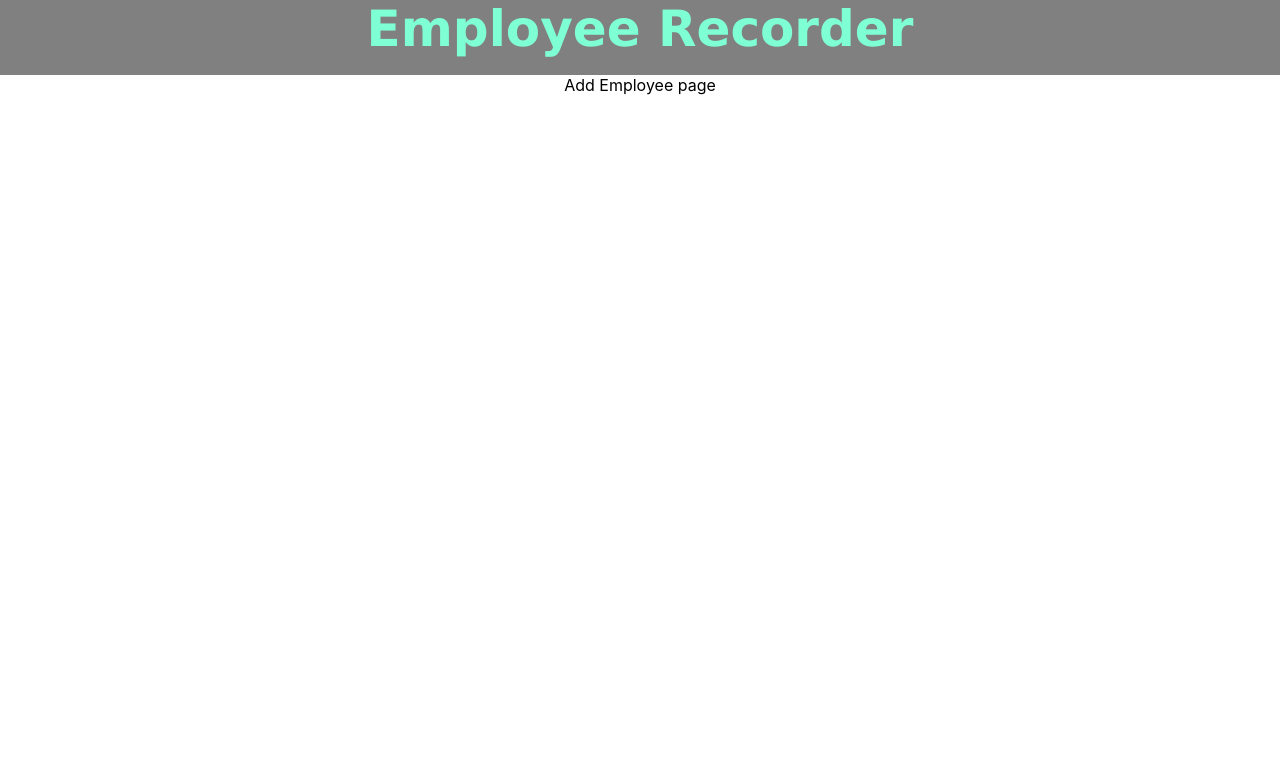
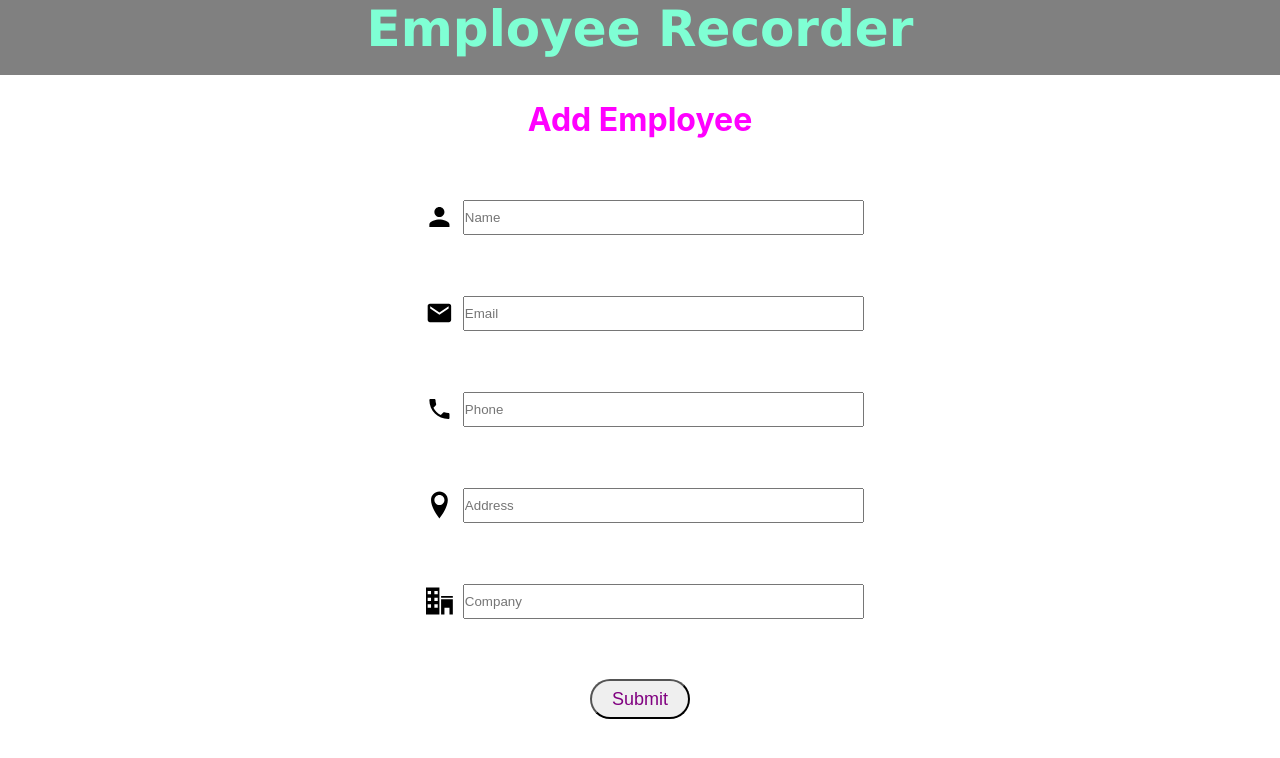
Before and after one commit to subashniraula6/Employee-Recorder, a React (Create React App) app in the folder client/: page /add-employee in a window 1280 px wide. Shown: the top 758 px of the page. Built offline with nearby package versions, Linux system fonts and the light colour scheme.

Commit message:
Add employee form created

```diff
--- a/client/src/components/layout/AddEmployeePage/AddEmployee.jsx
+++ b/client/src/components/layout/AddEmployeePage/AddEmployee.jsx
@@ -1,10 +1,61 @@
 import React from 'react'
+import {
+    AddEmployeeContainer,
+    EmployeeForm,
+    InputContainer,
+    NameIcon,
+    EmailIcon,
+    Input,
+    PhoneIcon,
+    AddressIcon,
+    CompanyIcon,
+    Button
+} from './AddEmployee.styles'
 
 const AddEmployee = () => {
     return (
-        <div>
-            Add Employee page
-        </div>
+        <AddEmployeeContainer>
+            <h1
+                style={{
+                    'margin-top': '25px',
+                    'color': 'magenta'
+                }}
+            >
+                Add Employee
+             </h1>
+
+            <EmployeeForm>
+                <InputContainer>
+                    <NameIcon />
+                    <Input type='text' placeholder='Name' />
+                </InputContainer>
+
+                <InputContainer>
+                    <EmailIcon />
+                    <Input type='email' placeholder='Email' />
+                </InputContainer>
+
+                <InputContainer>
+                    <PhoneIcon />
+                    <Input type='text' placeholder='Phone' />
+                </InputContainer>
+
+                <InputContainer>
+                    <AddressIcon />
+                    <Input type='text' placeholder='Address' />
+                </InputContainer>
+
+                <InputContainer>
+                    <CompanyIcon />
+                    <Input type='text' placeholder='Company' />
+                </InputContainer>
+
+                <InputContainer>
+                    <Button> Submit </Button>
+                </InputContainer>
+
+            </EmployeeForm>
+        </AddEmployeeContainer>
     )
 }
 
--- /dev/null
+++ b/client/src/components/layout/AddEmployeePage/AddEmployee.styles.js
@@ -0,0 +1,68 @@
+import styled from 'styled-components'
+import { IoMdPerson, IoMdMail, IoMdCall } from 'react-icons/io'
+import { ImLocation, ImOffice } from 'react-icons/im'
+
+export const AddEmployeeContainer = styled.div`
+width: 100%;
+display: flex;
+flex-direction: column;
+justify-content: center;
+align-items: center;
+`
+export const EmployeeForm = styled.form`
+margin-top: 30px;
+width: 70%;
+display: flex;
+flex-direction: column;
+justify-content: center;
+align-items: center;
+`
+export const InputContainer = styled.form`
+margin: 30px;
+width: 50%;
+display: flex;
+justify-content: center;
+align-items: center;
+
+`
+export const Input = styled.input`
+width: 100%;
+height: 35px;
+`
+export const NameIcon = styled(IoMdPerson)`
+height: 30px;
+width: 30px;
+margin: 3px 10px;
+`
+export const EmailIcon = styled(IoMdMail)`
+height: 30px;
+width: 30px;
+margin: 3px 10px;
+`
+export const PhoneIcon = styled(IoMdCall)`
+height: 30px;
+width: 30px;
+margin: 3px 10px;
+`
+export const AddressIcon = styled(ImLocation)`
+height: 30px;
+width: 30px;
+margin: 3px 10px;
+`
+export const CompanyIcon = styled(ImOffice)`
+height: 30px;
+width: 30px;
+margin: 3px 10px;
+`
+export const Button = styled.button`
+height: 40px;
+width: 100px;
+margin: 0px 10px;
+cursor: pointer;
+font-size: 18px;
+text-align: center;
+color: purple;
+border-radius: 25px;
+
+
+`
--- a/client/src/redux/selectors/employeeSelector.js
+++ b/client/src/redux/selectors/employeeSelector.js
@@ -2,6 +2,7 @@ import {createSelector} from 'reselect'
 
 export const employeeReducerSelector = state => state.employee
 
+//select employees array
 export const employeesSelector = createSelector(
     [employeeReducerSelector],
     employee => employee.employees
```
